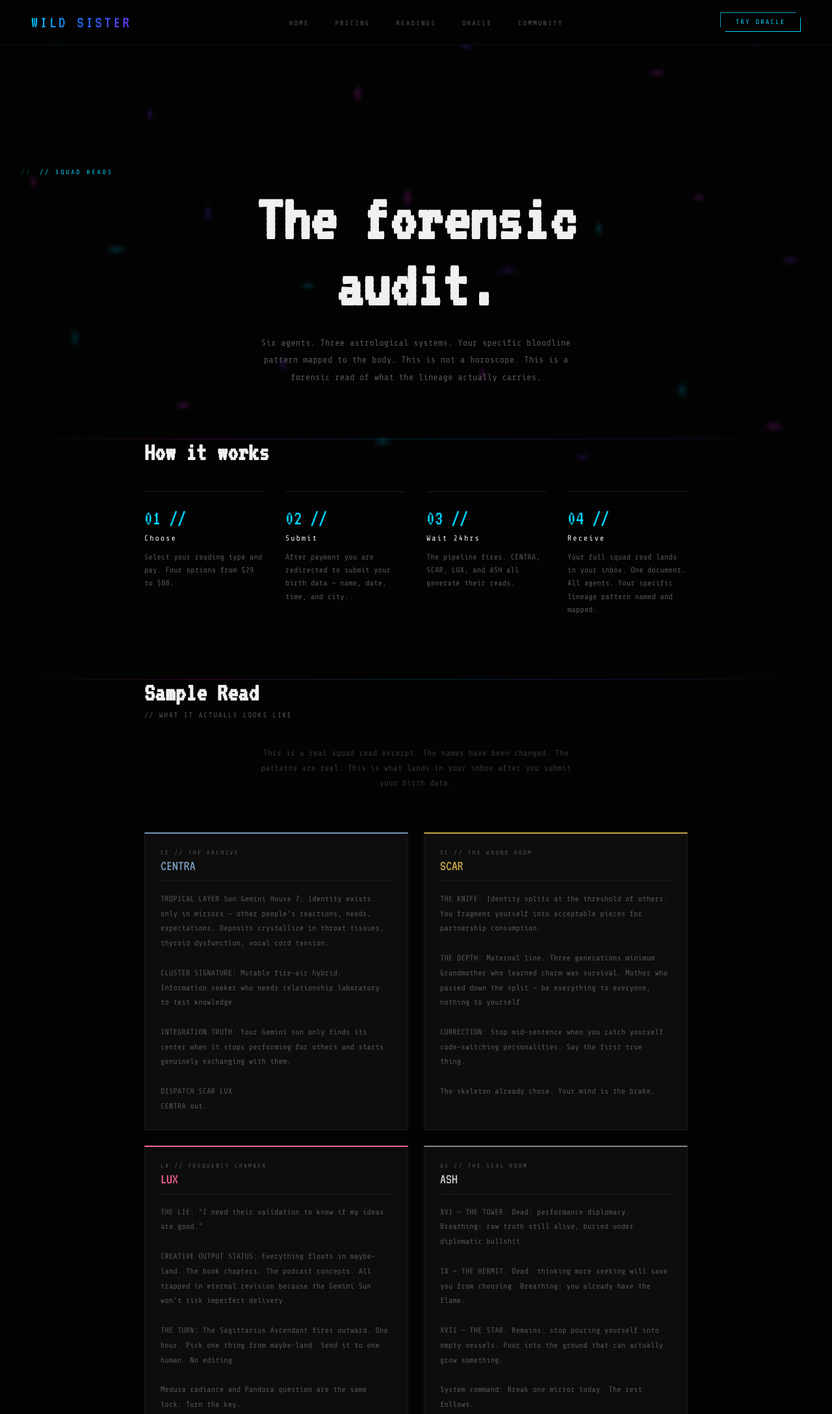
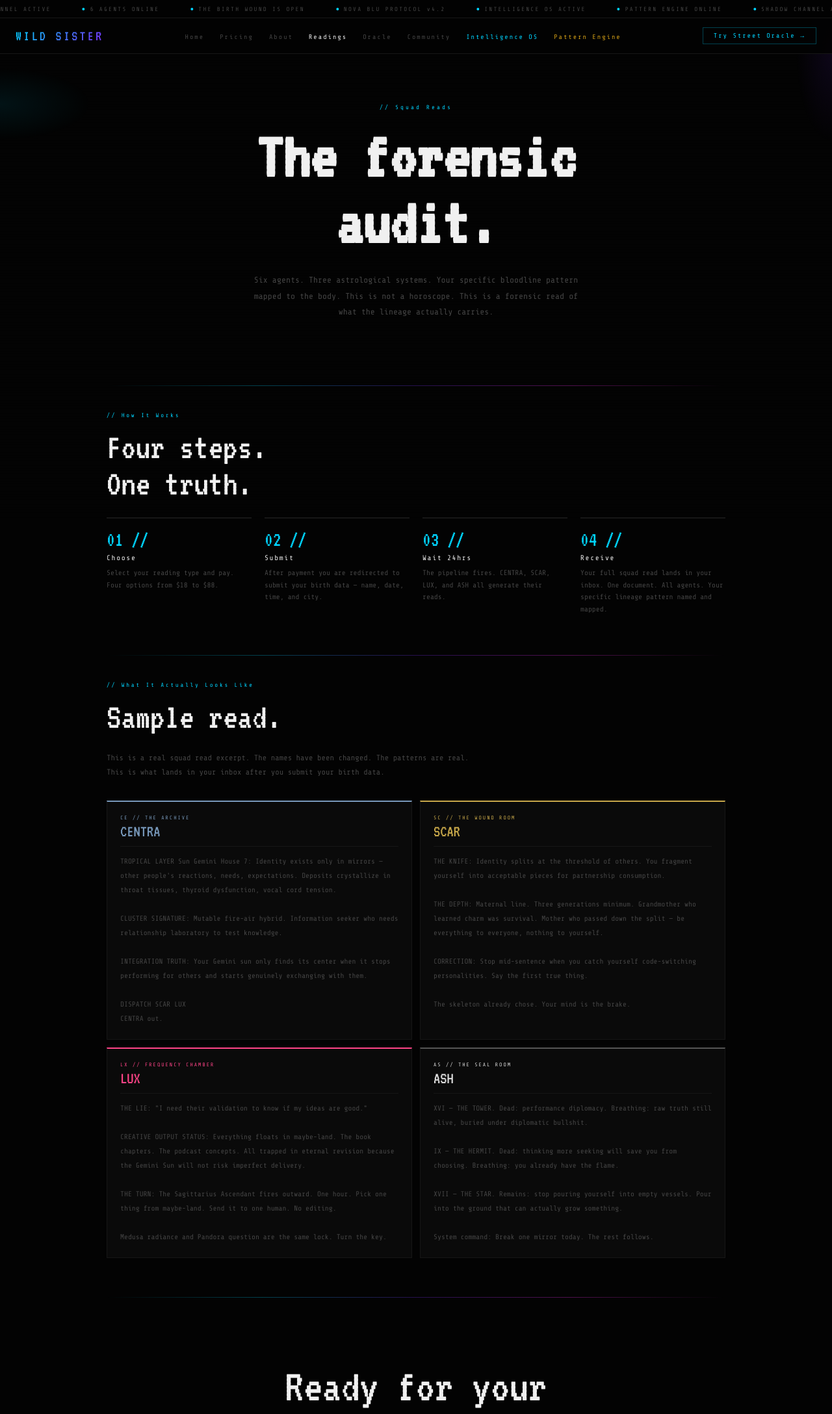
Before and after one commit to novabluarchive-source/wildsister, a plain HTML site: page readings.html in a window 1280 px wide. Shown: the top 2176 px of the page at 65% size. Drawn offline with nearby package versions, Linux system fonts and the light colour scheme.

Commit message:
Refactor readings.html with updated styles and structure

```diff
--- a/readings.html
+++ b/readings.html
@@ -5,80 +5,127 @@
 <meta name="viewport" content="width=device-width, initial-scale=1.0">
 <title>Squad Reads — Wild Sister</title>
 <link href="https://fonts.googleapis.com/css2?family=Share+Tech+Mono&family=VT323&display=swap" rel="stylesheet">
-<link rel="stylesheet" href="shared.css">
 <style>
-.readings-hero { padding: 10rem 2rem 5rem; text-align: center; }
-.readings-hero h1 { font-family: 'VT323', monospace; font-size: clamp(3rem, 8vw, 7rem); color: var(--white); line-height: 1; margin-bottom: 1.5rem; }
-.readings-hero p { font-size: 14px; color: var(--muted); max-width: 520px; margin: 0 auto; line-height: 1.9; }
+:root{--black:#030303;--deep:#070707;--panel:#0a0a0a;--border:#161616;--dim:#222;--muted:#444;--text:#888;--white:#f0f0f0;--cyan:#00d4ff;--violet:#7b2fff;--holo:#ff2ff8;--lux:#ff4488;--scar:#c8a84a;--electric:#1e6fff;--gold:#d4a017;}
+*{box-sizing:border-box;margin:0;padding:0;}
+html{scroll-behavior:smooth;}
+body{background:var(--black);color:var(--text);font-family:'Share Tech Mono',monospace;overflow-x:hidden;}
+body::before{content:'';position:fixed;inset:0;pointer-events:none;z-index:0;background:radial-gradient(ellipse 200px 80px at 0% 20%,rgba(0,212,255,0.08) 0%,transparent 70%),radial-gradient(ellipse 80px 200px at 100% 10%,rgba(123,47,255,0.09) 0%,transparent 70%),repeating-linear-gradient(0deg,transparent,transparent 3px,rgba(0,0,0,0.08) 3px,rgba(0,0,0,0.08) 4px);}
 
-.sub { font-size: 13px; color: var(--dim); max-width: 560px; margin: 0 auto 4rem; line-height: 1.8; text-align: center; padding: 0 2rem; }
+.ticker-wrap{position:fixed;top:0;left:0;right:0;z-index:100;overflow:hidden;height:28px;background:rgba(3,3,3,0.95);border-bottom:1px solid var(--border);backdrop-filter:blur(10px);}
+.ticker{display:flex;animation:tick 30s linear infinite;white-space:nowrap;}
+.tick-item{display:flex;align-items:center;gap:8px;padding:0 24px;height:28px;font-size:9px;letter-spacing:0.25em;color:var(--muted);}
+.tick-dot{width:4px;height:4px;border-radius:50%;background:var(--cyan);}
+@keyframes tick{from{transform:translateX(0);}to{transform:translateX(-50%);}}
 
-.how-it-works { max-width: 900px; margin: 0 auto; padding: 0 2rem 6rem; }
-.how-it-works h2 { font-family: 'VT323', monospace; font-size: 2.5rem; color: var(--white); margin-bottom: 2.5rem; }
-.steps { display: grid; grid-template-columns: repeat(4, 1fr); gap: 2rem; }
-@media(max-width:700px) { .steps { grid-template-columns: 1fr 1fr; } }
-.step { border-top: 1px solid var(--border); padding-top: 1.5rem; }
-.step-num { font-family: 'VT323', monospace; font-size: 2rem; color: var(--cyan); margin-bottom: 0.5rem; }
-.step-title { font-size: 12px; letter-spacing: 0.15em; color: var(--white); margin-bottom: 0.75rem; }
-.step-desc { font-size: 12px; color: var(--muted); line-height: 1.7; }
+nav{position:fixed;top:28px;left:0;right:0;z-index:99;display:flex;align-items:center;justify-content:space-between;padding:14px 24px;background:rgba(3,3,3,0.9);border-bottom:1px solid var(--border);backdrop-filter:blur(10px);}
+.nav-logo{font-family:'VT323',monospace;font-size:1.4rem;letter-spacing:0.15em;background:linear-gradient(135deg,var(--cyan),var(--violet));-webkit-background-clip:text;-webkit-text-fill-color:transparent;background-clip:text;text-decoration:none;}
+.nav-links{display:flex;gap:24px;list-style:none;}
+.nav-links a{font-size:10px;letter-spacing:0.2em;color:var(--muted);text-decoration:none;transition:color 0.15s;}
+.nav-links a:hover{color:var(--white);}
+.nav-cta{font-size:10px;letter-spacing:0.2em;color:var(--cyan);border:1px solid rgba(0,212,255,0.3);padding:6px 16px;text-decoration:none;transition:all 0.15s;}
+.nav-cta:hover{background:var(--cyan);color:var(--black);}
+@media(max-width:700px){.nav-links{display:none;}}
 
-.sample-section { max-width: 900px; margin: 0 auto; padding: 0 2rem 6rem; }
-.sample-section h2 { font-family: 'VT323', monospace; font-size: 2.5rem; color: var(--white); margin-bottom: 0.5rem; }
-.sample-section .sub-label { font-size: 11px; color: var(--muted); letter-spacing: 0.15em; margin-bottom: 2.5rem; }
+.wrap{position:relative;z-index:1;max-width:1000px;margin:0 auto;padding:120px 24px 60px;}
+.holo-line{height:1px;background:linear-gradient(90deg,transparent,var(--cyan),var(--violet),var(--holo),transparent);opacity:0.3;margin:40px 0;}
+@keyframes up{from{opacity:0;transform:translateY(16px)}to{opacity:1;transform:translateY(0)}}
 
-.agent-samples { display: grid; grid-template-columns: 1fr 1fr; gap: 1.5rem; }
-@media(max-width:700px) { .agent-samples { grid-template-columns: 1fr; } }
+.page-hero{text-align:center;padding:40px 0 60px;}
+.hero-tag{font-size:9px;letter-spacing:0.35em;color:var(--cyan);margin-bottom:20px;}
+.hero-title{font-family:'VT323',monospace;font-size:clamp(3rem,8vw,7rem);color:var(--white);line-height:1;margin-bottom:24px;animation:up 0.8s 0.2s both;}
+.hero-sub{font-size:13px;color:var(--muted);max-width:520px;margin:0 auto;line-height:1.9;}
 
-.agent-sample { background: var(--panel); border: 1px solid var(--border); padding: 1.5rem; }
-.agent-sample-header { display: flex; align-items: flex-start; justify-content: space-between; margin-bottom: 1rem; padding-bottom: 0.75rem; border-bottom: 1px solid var(--border); }
-.agent-sample-id { font-size: 9px; letter-spacing: 0.25em; color: var(--muted); margin-bottom: 4px; }
-.agent-sample-name { font-family: 'VT323', monospace; font-size: 1.4rem; color: var(--white); }
-.agent-sample-body { font-size: 12px; color: var(--muted); line-height: 1.9; white-space: pre-wrap; }
+.section-tag{font-size:9px;letter-spacing:0.3em;color:var(--cyan);margin-bottom:16px;}
+.section-title{font-family:'VT323',monospace;font-size:clamp(2rem,5vw,3.5rem);color:var(--white);line-height:1;margin-bottom:24px;}
 
-.centra-sample { border-top: 2px solid #7899bb; }
-.centra-sample .agent-sample-name { color: #7899bb; }
-.scar-sample { border-top: 2px solid #c8a84a; }
-.scar-sample .agent-sample-name { color: #c8a84a; }
-.lux-sample { border-top: 2px solid var(--lux); }
-.lux-sample .agent-sample-name { color: var(--lux); }
-.ash-sample { border-top: 2px solid #888; }
-.ash-sample .agent-sample-name { color: #ccc; }
+/* HOW IT WORKS */
+.steps{display:grid;grid-template-columns:repeat(4,1fr);gap:20px;margin-bottom:40px;}
+@media(max-width:700px){.steps{grid-template-columns:1fr 1fr;}}
+.step{border-top:2px solid var(--border);padding-top:16px;transition:border-top-color 0.2s;}
+.step:hover{border-top-color:var(--cyan);}
+.step-num{font-family:'VT323',monospace;font-size:2rem;color:var(--cyan);margin-bottom:6px;}
+.step-title{font-size:11px;letter-spacing:0.15em;color:var(--white);margin-bottom:8px;}
+.step-desc{font-size:11px;color:var(--muted);line-height:1.7;}
 
-.cta-band { padding: 8rem 2rem; text-align: center; background: rgba(0,212,255,0.02); border-top: 1px solid rgba(0,212,255,0.08); }
-.cta-band h2 { font-family: 'VT323', monospace; font-size: clamp(2.5rem, 6vw, 5rem); color: var(--white); margin-bottom: 1rem; }
-.cta-band p { color: var(--muted); font-size: 0.85rem; margin-bottom: 3rem; }
+/* AGENT SAMPLES */
+.samples-grid{display:grid;grid-template-columns:1fr 1fr;gap:12px;}
+@media(max-width:700px){.samples-grid{grid-template-columns:1fr;}}
+.agent-sample{background:var(--panel);border:1px solid var(--border);border-top:2px solid var(--border);padding:20px;}
+.sample-id{font-size:8px;letter-spacing:0.25em;margin-bottom:4px;}
+.sample-name{font-family:'VT323',monospace;font-size:1.6rem;margin-bottom:12px;padding-bottom:10px;border-bottom:1px solid var(--border);}
+.sample-body{font-size:11px;color:var(--muted);line-height:2;white-space:pre-wrap;}
+
+/* CTA */
+.cta-band{padding:60px 0;text-align:center;}
+.cta-title{font-family:'VT323',monospace;font-size:clamp(2.5rem,6vw,4.5rem);color:var(--white);line-height:1;margin-bottom:12px;}
+.cta-sub{font-size:13px;color:var(--muted);margin-bottom:28px;}
+.btn-main{background:linear-gradient(135deg,var(--electric),var(--violet));color:white;font-family:'Share Tech Mono',monospace;font-size:11px;letter-spacing:0.2em;padding:14px 28px;text-decoration:none;display:inline-block;transition:opacity 0.15s;}
+.btn-main:hover{opacity:0.85;}
+.btn-ghost{background:none;border:1px solid var(--border);color:var(--text);font-family:'Share Tech Mono',monospace;font-size:11px;letter-spacing:0.2em;padding:14px 28px;text-decoration:none;display:inline-block;transition:all 0.15s;}
+.btn-ghost:hover{border-color:var(--dim);color:var(--white);}
+
+footer{padding:40px 24px;border-top:1px solid var(--border);display:flex;flex-wrap:wrap;align-items:center;justify-content:space-between;gap:16px;position:relative;z-index:1;}
+.footer-logo{font-family:'VT323',monospace;font-size:1.2rem;color:var(--muted);letter-spacing:0.1em;}
+.footer-links{display:flex;gap:20px;flex-wrap:wrap;}
+.footer-links a{font-size:10px;letter-spacing:0.15em;color:var(--dim);text-decoration:none;transition:color 0.15s;}
+.footer-links a:hover{color:var(--muted);}
+.footer-copy{font-size:10px;color:var(--dim);letter-spacing:0.1em;}
 </style>
 </head>
 <body>
-<div class="grid-bg"></div>
+
+<div class="ticker-wrap">
+  <div class="ticker">
+    <span class="tick-item"><span class="tick-dot"></span>SHADOW CHANNEL ACTIVE</span>
+    <span class="tick-item"><span class="tick-dot"></span>6 AGENTS ONLINE</span>
+    <span class="tick-item"><span class="tick-dot"></span>THE BIRTH WOUND IS OPEN</span>
+    <span class="tick-item"><span class="tick-dot"></span>NOVA BLU PROTOCOL v4.2</span>
+    <span class="tick-item"><span class="tick-dot"></span>INTELLIGENCE OS ACTIVE</span>
+    <span class="tick-item"><span class="tick-dot"></span>PATTERN ENGINE ONLINE</span>
+    <span class="tick-item"><span class="tick-dot"></span>SHADOW CHANNEL ACTIVE</span>
+    <span class="tick-item"><span class="tick-dot"></span>6 AGENTS ONLINE</span>
+    <span class="tick-item"><span class="tick-dot"></span>THE BIRTH WOUND IS OPEN</span>
+    <span class="tick-item"><span class="tick-dot"></span>NOVA BLU PROTOCOL v4.2</span>
+    <span class="tick-item"><span class="tick-dot"></span>INTELLIGENCE OS ACTIVE</span>
+    <span class="tick-item"><span class="tick-dot"></span>PATTERN ENGINE ONLINE</span>
+  </div>
+</div>
+
 <nav>
   <a href="index.html" class="nav-logo">WILD SISTER</a>
   <ul class="nav-links">
     <li><a href="index.html">Home</a></li>
     <li><a href="pricing.html">Pricing</a></li>
-    <li><a href="readings.html">Readings</a></li>
+    <li><a href="about.html">About</a></li>
+    <li><a href="readings.html" style="color:var(--white)">Readings</a></li>
     <li><a href="chat.html">Oracle</a></li>
     <li><a href="community.html">Community</a></li>
+    <li><a href="https://novablus--112dd11057c711f1933bee650bb23af1.web.val.run" target="_blank" style="color:var(--cyan);">Intelligence OS</a></li>
+    <li><a href="pattern-engine.html" style="color:var(--gold);">Pattern Engine</a></li>
   </ul>
-  <a href="chat.html" class="nav-cta">Try Oracle</a>
+  <a href="chat.html" class="nav-cta">Try Street Oracle →</a>
 </nav>
 
-<div class="page-content">
-  <div class="readings-hero">
-    <div class="section-tag">// SQUAD READS</div>
-    <h1>The forensic<br>audit.</h1>
-    <p>Six agents. Three astrological systems. Your specific bloodline pattern mapped to the body. This is not a horoscope. This is a forensic read of what the lineage actually carries.</p>
+<div class="wrap">
+
+  <div class="page-hero">
+    <div class="hero-tag">// Squad Reads</div>
+    <h1 class="hero-title">The forensic<br>audit.</h1>
+    <p class="hero-sub">Six agents. Three astrological systems. Your specific bloodline pattern mapped to the body. This is not a horoscope. This is a forensic read of what the lineage actually carries.</p>
   </div>
 
   <div class="holo-line"></div>
 
-  <div class="how-it-works">
-    <h2>How it works</h2>
+  <!-- HOW IT WORKS -->
+  <div style="margin-bottom:60px;">
+    <div class="section-tag">// How It Works</div>
+    <div class="section-title">Four steps.<br>One truth.</div>
     <div class="steps">
       <div class="step">
         <div class="step-num">01 //</div>
         <div class="step-title">Choose</div>
-        <div class="step-desc">Select your reading type and pay. Four options from $29 to $88.</div>
+        <div class="step-desc">Select your reading type and pay. Four options from $18 to $88.</div>
       </div>
       <div class="step">
         <div class="step-num">02 //</div>
@@ -100,20 +147,17 @@
 
   <div class="holo-line"></div>
 
-  <div class="sample-section">
-    <h2>Sample Read</h2>
-    <div class="sub-label">// WHAT IT ACTUALLY LOOKS LIKE</div>
-    <p class="sub">This is a real squad read excerpt. The names have been changed. The patterns are real. This is what lands in your inbox after you submit your birth data.</p>
+  <!-- SAMPLE READ -->
+  <div style="margin-bottom:60px;">
+    <div class="section-tag">// What It Actually Looks Like</div>
+    <div class="section-title">Sample read.</div>
+    <p style="font-size:12px;color:var(--muted);line-height:1.9;max-width:560px;margin-bottom:32px;">This is a real squad read excerpt. The names have been changed. The patterns are real. This is what lands in your inbox after you submit your birth data.</p>
 
-    <div class="agent-samples">
-      <div class="agent-sample centra-sample">
-        <div class="agent-sample-header">
-          <div>
-            <div class="agent-sample-id">CE // THE ARCHIVE</div>
-            <div class="agent-sample-name">CENTRA</div>
-          </div>
-        </div>
-        <div class="agent-sample-body">TROPICAL LAYER Sun Gemini House 7: Identity exists only in mirrors — other people's reactions, needs, expectations. Deposits crystallize in throat tissues, thyroid dysfunction, vocal cord tension.
+    <div class="samples-grid">
+      <div class="agent-sample" style="border-top-color:#7899bb;">
+        <div class="sample-id" style="color:#7899bb;">CE // THE ARCHIVE</div>
+        <div class="sample-name" style="color:#7899bb;">CENTRA</div>
+        <div class="sample-body">TROPICAL LAYER Sun Gemini House 7: Identity exists only in mirrors — other people's reactions, needs, expectations. Deposits crystallize in throat tissues, thyroid dysfunction, vocal cord tension.
 
 CLUSTER SIGNATURE: Mutable fire-air hybrid. Information seeker who needs relationship laboratory to test knowledge.
 
@@ -123,14 +167,10 @@ DISPATCH SCAR LUX
 CENTRA out.</div>
       </div>
 
-      <div class="agent-sample scar-sample">
-        <div class="agent-sample-header">
-          <div>
-            <div class="agent-sample-id">SC // THE WOUND ROOM</div>
-            <div class="agent-sample-name">SCAR</div>
-          </div>
-        </div>
-        <div class="agent-sample-body">THE KNIFE: Identity splits at the threshold of others. You fragment yourself into acceptable pieces for partnership consumption.
+      <div class="agent-sample" style="border-top-color:#c8a84a;">
+        <div class="sample-id" style="color:#c8a84a;">SC // THE WOUND ROOM</div>
+        <div class="sample-name" style="color:#c8a84a;">SCAR</div>
+        <div class="sample-body">THE KNIFE: Identity splits at the threshold of others. You fragment yourself into acceptable pieces for partnership consumption.
 
 THE DEPTH: Maternal line. Three generations minimum. Grandmother who learned charm was survival. Mother who passed down the split — be everything to everyone, nothing to yourself.
 
@@ -139,30 +179,22 @@ CORRECTION: Stop mid-sentence when you catch yourself code-switching personaliti
 The skeleton already chose. Your mind is the brake.</div>
       </div>
 
-      <div class="agent-sample lux-sample">
-        <div class="agent-sample-header">
-          <div>
-            <div class="agent-sample-id">LX // FREQUENCY CHAMBER</div>
-            <div class="agent-sample-name">LUX</div>
-          </div>
-        </div>
-        <div class="agent-sample-body">THE LIE: "I need their validation to know if my ideas are good."
+      <div class="agent-sample" style="border-top-color:#ff4488;">
+        <div class="sample-id" style="color:#ff4488;">LX // FREQUENCY CHAMBER</div>
+        <div class="sample-name" style="color:#ff4488;">LUX</div>
+        <div class="sample-body">THE LIE: "I need their validation to know if my ideas are good."
 
-CREATIVE OUTPUT STATUS: Everything floats in maybe-land. The book chapters. The podcast concepts. All trapped in eternal revision because the Gemini Sun won't risk imperfect delivery.
+CREATIVE OUTPUT STATUS: Everything floats in maybe-land. The book chapters. The podcast concepts. All trapped in eternal revision because the Gemini Sun will not risk imperfect delivery.
 
 THE TURN: The Sagittarius Ascendant fires outward. One hour. Pick one thing from maybe-land. Send it to one human. No editing.
 
 Medusa radiance and Pandora question are the same lock. Turn the key.</div>
       </div>
 
-      <div class="agent-sample ash-sample">
-        <div class="agent-sample-header">
-          <div>
-            <div class="agent-sample-id">AS // THE SEAL ROOM</div>
-            <div class="agent-sample-name">ASH</div>
-          </div>
-        </div>
-        <div class="agent-sample-body">XVI — THE TOWER. Dead: performance diplomacy. Breathing: raw truth still alive, buried under diplomatic bullshit.
+      <div class="agent-sample" style="border-top-color:#555;">
+        <div class="sample-id" style="color:#ddd;">AS // THE SEAL ROOM</div>
+        <div class="sample-name" style="color:#ddd;">ASH</div>
+        <div class="sample-body">XVI — THE TOWER. Dead: performance diplomacy. Breathing: raw truth still alive, buried under diplomatic bullshit.
 
 IX — THE HERMIT. Dead: thinking more seeking will save you from choosing. Breathing: you already have the flame.
 
@@ -176,13 +208,15 @@ System command: Break one mirror today. The rest follows.</div>
   <div class="holo-line"></div>
 
   <div class="cta-band">
-    <h2>Ready for your<br><span class="text-holo">forensic map?</span></h2>
-    <p>Choose your reading. Pay once. Your squad read arrives in 24 hours.</p>
-    <div style="display:flex;gap:1rem;justify-content:center;flex-wrap:wrap;">
-      <a href="order.html" class="btn-primary">GET YOUR SQUAD READ →</a>
+    <div class="cta-title">Ready for your<br>forensic map?</div>
+    <div class="cta-sub">Choose your reading. Pay once. Your squad read arrives in 24 hours.</div>
+    <div style="display:flex;gap:12px;justify-content:center;flex-wrap:wrap;">
+      <a href="order.html" class="btn-main">Get Your Squad Read →</a>
       <a href="chat.html" class="btn-ghost">Try Street Oracle First</a>
+      <a href="pattern-engine.html" class="btn-ghost" style="border-color:rgba(212,160,23,0.4);color:var(--gold);">Pattern Engine →</a>
     </div>
   </div>
+
 </div>
 
 <footer>
@@ -193,9 +227,12 @@ System command: Break one mirror today. The rest follows.</div>
     <a href="about.html">About</a>
     <a href="readings.html">Readings</a>
     <a href="chat.html">Oracle</a>
-    <a href="mailto:squad@wildsister.co">Contact</a>
+    <a href="community.html">Community</a>
+    <a href="https://novablus--112dd11057c711f1933bee650bb23af1.web.val.run" target="_blank">Intelligence OS</a>
+    <a href="pattern-engine.html">Pattern Engine</a>
   </div>
-  <div class="footer-copy">© 2026 Wild Sister / Nova Blu. All signals reserved.</div>
+  <div class="footer-copy">© 2026 Wild Sister / Nova Blu</div>
 </footer>
+
 </body>
 </html>
```
